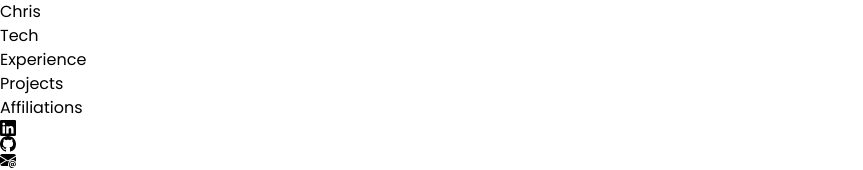
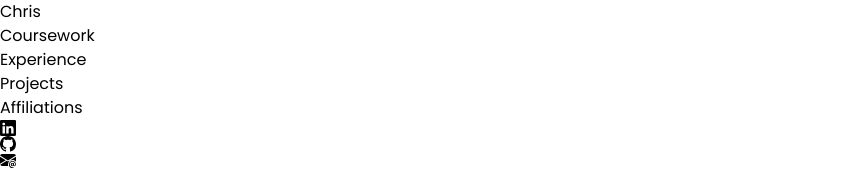
Before and after one commit to ctgchris/ctgchris.github.io, a React (Vite) app: page / in a window 1280 px wide. Shown: the top 170 px of the page, without its empty margins (0-863 px from the left). Built offline with nearby package versions, Linux system fonts and the light colour scheme.

Commit message:
add Coursework to Navbar

```diff
--- a/src/components/Navbar.jsx
+++ b/src/components/Navbar.jsx
@@ -18,8 +18,9 @@ const Navbar = () => {
             <a href="#home" className="bg-gradient-to-r from-blue-500 to-pink-500 bg-clip-text text-transparent opacity-80 text-3xl font-semibold transition-all duration-300 hover:opacity-100">Chris</a>
             <ul className="hidden md:flex gap-10">
 
-                <a href="#tech" className="cursor-pointer opacity-70 transition-all duration-300 hover:opacity-100">
-                    <li>Tech</li>
+
+                <a href="#coursework" className="cursor-pointer opacity-70 transition-all duration-300 hover:opacity-100">
+                    <li>Coursework</li>
                 </a>
                 <a href="#experiences" className="cursor-pointer opacity-70 transition-all duration-300 hover:opacity-100">
                     <li>Experience</li>
@@ -64,10 +65,11 @@ const Navbar = () => {
 
                     <ul className="flex flex-col gap-8">
 
-                        <a href="#home" className="cursor-pointer opacity-70 transition-all duration-300 hover:opacity-100">
-                            <li>Tech</li>
+
+                        <a href="#coursework" className="cursor-pointer opacity-70 transition-all duration-300 hover:opacity-100">
+                            <li>Coursework</li>
                         </a>
-                        <a href="#home" className="cursor-pointer opacity-70 transition-all duration-300 hover:opacity-100">
+                        <a href="#projects" className="cursor-pointer opacity-70 transition-all duration-300 hover:opacity-100">
                             <li>Projects</li>
                         </a>
                         <a href="#affiliations" className="cursor-pointer opacity-70 transition-all duration-300 hover:opacity-100">
```
